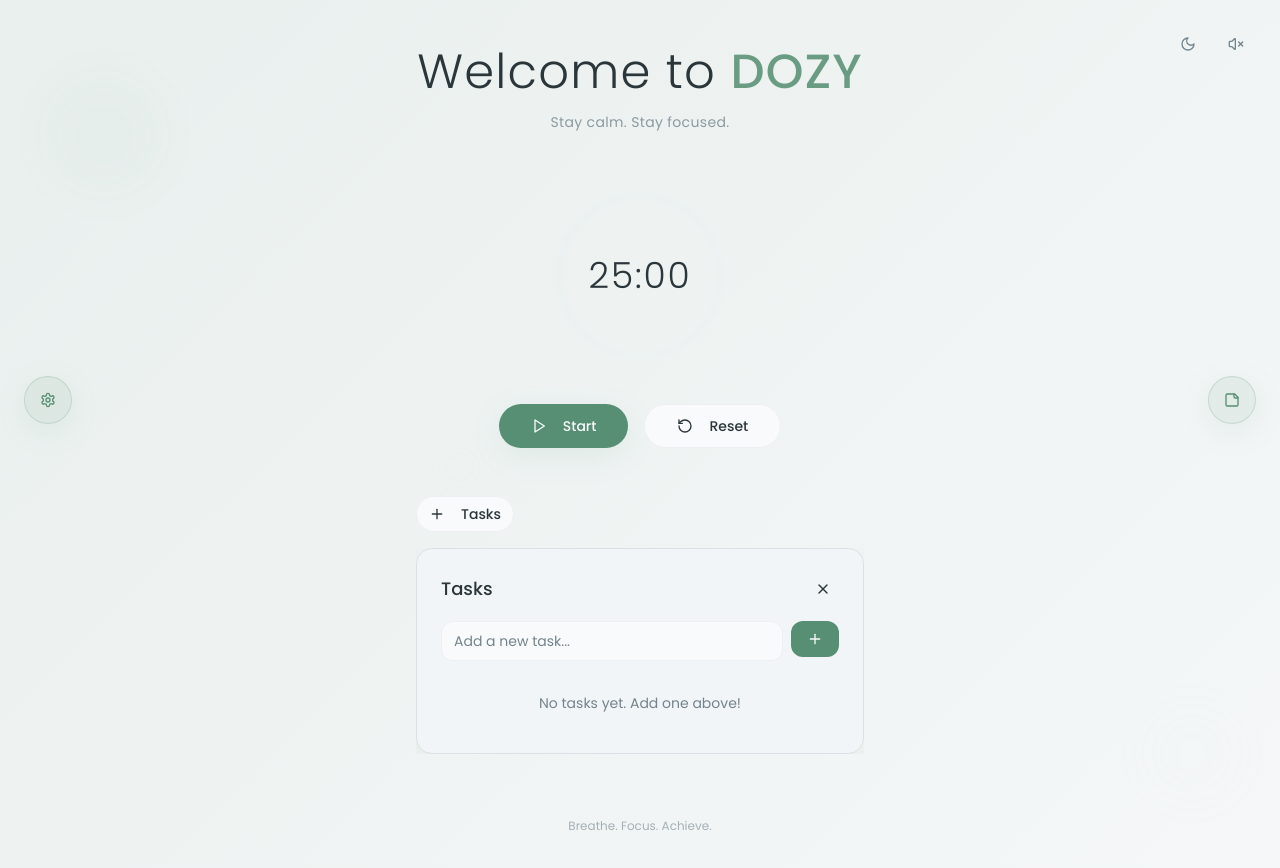
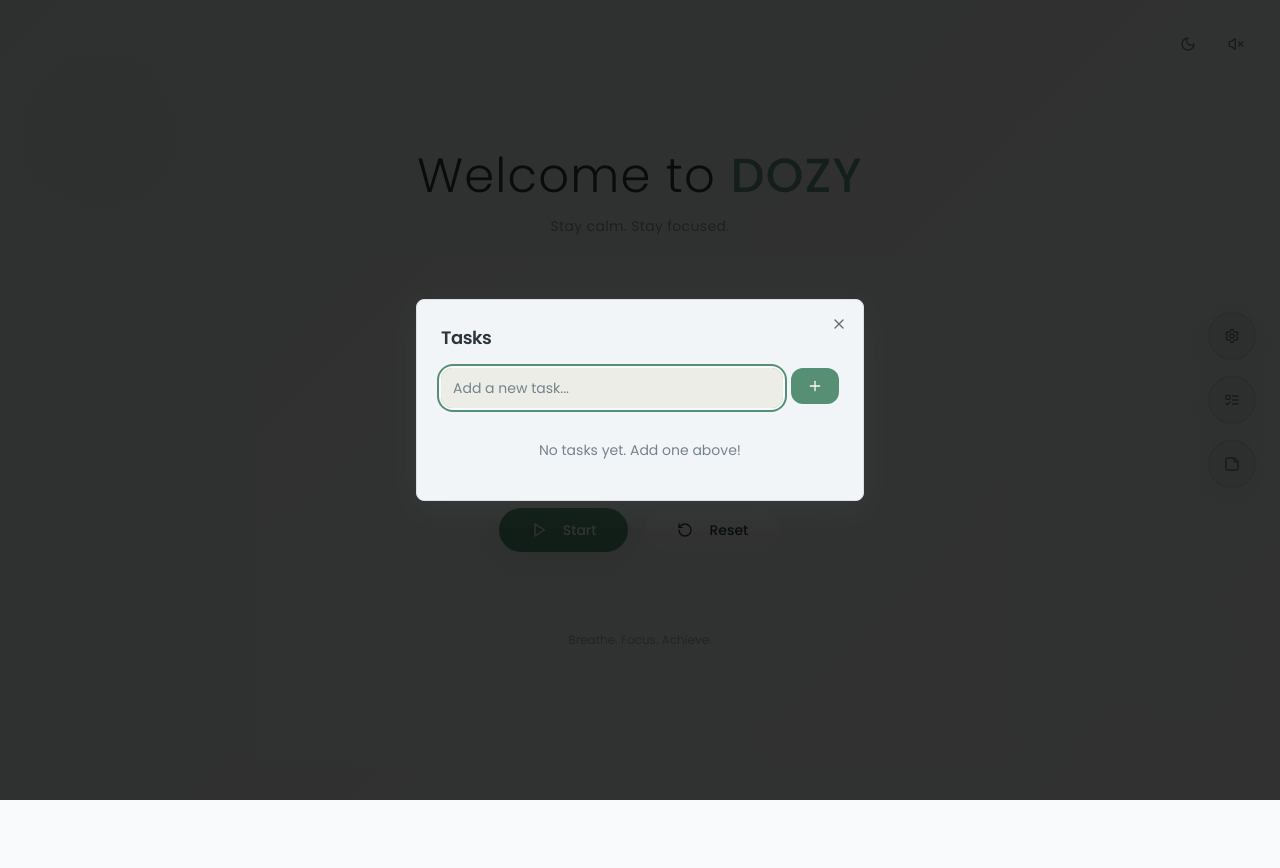
Before and after one commit to AdhiNarayan206/dozy-zen-glow, a React (Vite) app: page / in a window 1280 px wide. Both pictures are taken after a click on the button "Tasks". Shown: the top 868 px of the page. After the commit the page ends 800 px from the top, so only its background shows below. Built offline with nearby package versions, Linux system fonts and the light colour scheme.

Commit message:
Organize buttons on the right side
Refactor the layout to place all action buttons (Notes, Todo, Settings, etc.) on the right side of the screen. Implement hover animations to display button labels.

```diff
--- a/src/components/NotesSection.tsx
+++ b/src/components/NotesSection.tsx
@@ -8,15 +8,18 @@ export function NotesSection() {
   const [notes, setNotes] = useState('');
 
   return (
-    <div className="fixed right-6 top-1/2 -translate-y-1/2 z-20">
+    <div>
       <Dialog>
         <DialogTrigger asChild>
           <Button
             variant="zen"
             size="icon"
-            className="rounded-full h-12 w-12 zen-shadow hover:scale-105"
+            className="rounded-full h-12 w-12 zen-shadow hover:scale-105 group relative"
           >
             <StickyNote className="w-5 h-5" />
+            <span className="absolute right-full mr-3 px-2 py-1 bg-popover text-popover-foreground text-xs font-zen rounded-md opacity-0 group-hover:opacity-100 zen-transition whitespace-nowrap pointer-events-none">
+              Notes
+            </span>
           </Button>
         </DialogTrigger>
         <DialogContent className="bg-card border border-border zen-shadow max-w-md">
--- a/src/components/Settings.tsx
+++ b/src/components/Settings.tsx
@@ -13,15 +13,18 @@ export function Settings() {
   const [wallpaper, setWallpaper] = useState('default');
 
   return (
-    <div className="fixed left-6 top-1/2 -translate-y-1/2 z-20">
+    <div>
       <Dialog>
         <DialogTrigger asChild>
           <Button
             variant="zen"
             size="icon"
-            className="rounded-full h-12 w-12 zen-shadow hover:scale-105"
+            className="rounded-full h-12 w-12 zen-shadow hover:scale-105 group relative"
           >
             <SettingsIcon className="w-5 h-5" />
+            <span className="absolute right-full mr-3 px-2 py-1 bg-popover text-popover-foreground text-xs font-zen rounded-md opacity-0 group-hover:opacity-100 zen-transition whitespace-nowrap pointer-events-none">
+              Settings
+            </span>
           </Button>
         </DialogTrigger>
         <DialogContent className="bg-card border border-border zen-shadow max-w-md">
--- a/src/components/TodoPanel.tsx
+++ b/src/components/TodoPanel.tsx
@@ -2,7 +2,8 @@ import { useState } from 'react';
 import { Button } from '@/components/ui/button';
 import { Input } from '@/components/ui/input';
 import { Checkbox } from '@/components/ui/checkbox';
-import { Plus, X } from 'lucide-react';
+import { Dialog, DialogContent, DialogHeader, DialogTitle, DialogTrigger } from '@/components/ui/dialog';
+import { Plus, X, ListTodo } from 'lucide-react';
 import { cn } from '@/lib/utils';
 
 interface Todo {
@@ -11,12 +12,7 @@ interface Todo {
   completed: boolean;
 }
 
-interface TodoPanelProps {
-  className?: string;
-}
-
-export function TodoPanel({ className }: TodoPanelProps) {
-  const [isOpen, setIsOpen] = useState(false);
+export function TodoPanel() {
   const [todos, setTodos] = useState<Todo[]>([]);
   const [newTodo, setNewTodo] = useState('');
 
@@ -51,48 +47,32 @@ export function TodoPanel({ className }: TodoPanelProps) {
   };
 
   return (
-    <div className={className}>
-      {/* Toggle button */}
-      <Button
-        onClick={() => setIsOpen(!isOpen)}
-        variant="outline"
-        size="sm"
-        className="zen-transition rounded-full font-zen mb-4"
-      >
-        <Plus className="w-4 h-4 mr-2" />
-        Tasks
-      </Button>
-
-      {/* Todo panel */}
-      <div
-        className={cn(
-          "zen-transition overflow-hidden",
-          isOpen
-            ? "max-h-96 opacity-100"
-            : "max-h-0 opacity-0"
-        )}
-      >
-        <div className="bg-card rounded-2xl p-6 zen-shadow border border-border">
-          <div className="flex items-center justify-between mb-4">
-            <h3 className="text-lg font-medium font-zen text-card-foreground">Tasks</h3>
-            <Button
-              onClick={() => setIsOpen(false)}
-              variant="ghost"
-              size="sm"
-              className="rounded-full h-8 w-8 p-0"
-            >
-              <X className="w-4 h-4" />
-            </Button>
-          </div>
-
+    <Dialog>
+      <DialogTrigger asChild>
+        <Button
+          variant="zen"
+          size="icon"
+          className="rounded-full h-12 w-12 zen-shadow hover:scale-105 group relative"
+        >
+          <ListTodo className="w-5 h-5" />
+          <span className="absolute right-full mr-3 px-2 py-1 bg-popover text-popover-foreground text-xs font-zen rounded-md opacity-0 group-hover:opacity-100 zen-transition whitespace-nowrap pointer-events-none">
+            Tasks
+          </span>
+        </Button>
+      </DialogTrigger>
+      <DialogContent className="bg-card border border-border zen-shadow max-w-md">
+        <DialogHeader>
+          <DialogTitle className="font-zen text-lg">Tasks</DialogTitle>
+        </DialogHeader>
+        <div className="space-y-4">
           {/* Add new todo */}
-          <div className="flex gap-2 mb-4">
+          <div className="flex gap-2">
             <Input
               value={newTodo}
               onChange={(e) => setNewTodo(e.target.value)}
               onKeyPress={handleKeyPress}
               placeholder="Add a new task..."
-              className="zen-transition rounded-xl font-zen"
+              className="zen-transition rounded-xl font-zen border-0 bg-secondary/30 focus:bg-secondary/50"
             />
             <Button
               onClick={addTodo}
@@ -104,7 +84,7 @@ export function TodoPanel({ className }: TodoPanelProps) {
           </div>
 
           {/* Todo list */}
-          <div className="space-y-3 max-h-48 overflow-y-auto">
+          <div className="space-y-3 max-h-64 overflow-y-auto">
             {todos.length === 0 ? (
               <p className="text-muted-foreground text-sm text-center py-4 font-zen">
                 No tasks yet. Add one above!
@@ -143,7 +123,7 @@ export function TodoPanel({ className }: TodoPanelProps) {
             )}
           </div>
         </div>
-      </div>
-    </div>
+      </DialogContent>
+    </Dialog>
   );
 }
--- a/src/pages/Index.tsx
+++ b/src/pages/Index.tsx
@@ -21,9 +21,12 @@ const Index = () => {
         <AmbientToggle />
       </div>
 
-      {/* Side controls */}
-      <Settings />
-      <NotesSection />
+      {/* Right side controls */}
+      <div className="fixed right-6 top-1/2 -translate-y-1/2 z-20 flex flex-col gap-4">
+        <Settings />
+        <TodoPanel />
+        <NotesSection />
+      </div>
 
       {/* Main content */}
       <div className="relative z-10 flex flex-col items-center justify-center min-h-screen px-6 py-12">
@@ -43,10 +46,6 @@ const Index = () => {
             <FocusTimer />
           </div>
 
-          {/* Todo Panel */}
-          <div className="mb-8">
-            <TodoPanel />
-          </div>
 
           {/* Footer */}
           <div className="text-center pt-8">
```
